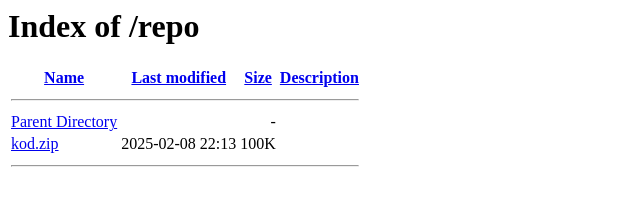
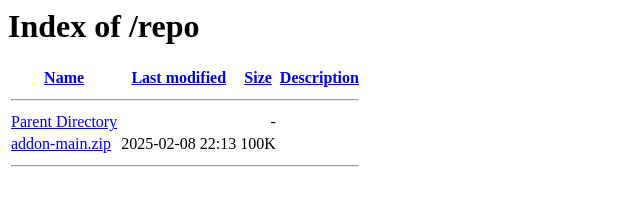
Before and after one commit to Nex-Stream/repo, a plain HTML site: page index.html in a window 1280 px wide. Shown: the full height of the page, 0-640 px from the left. Drawn offline with Linux system fonts and the light colour scheme.

Commit message:
Update index.html

```diff
--- a/index.html
+++ b/index.html
@@ -30,7 +30,7 @@
     </tr>
   <tr>
         <td>
-            <a href="addon-main.zip">kod.zip</a>
+            <a href="addon-main.zip">addon-main.zip</a>
         </td>
         <td align="right">2025-02-08 22:13</td>
         <td align="right">100K</td><td>&nbsp;</td>
```
